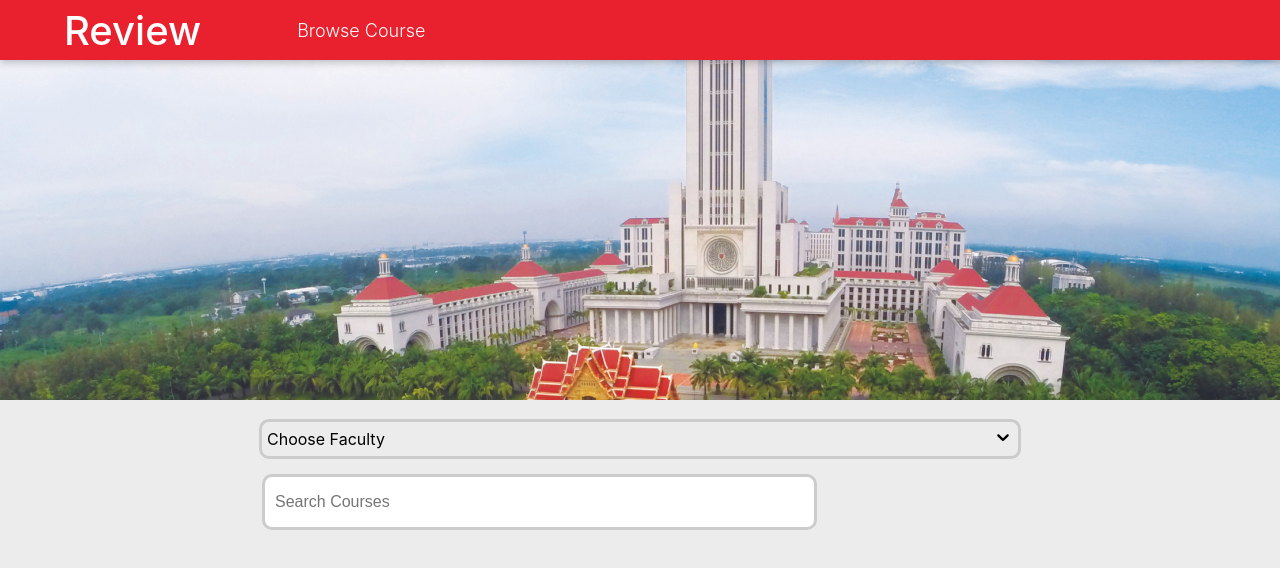
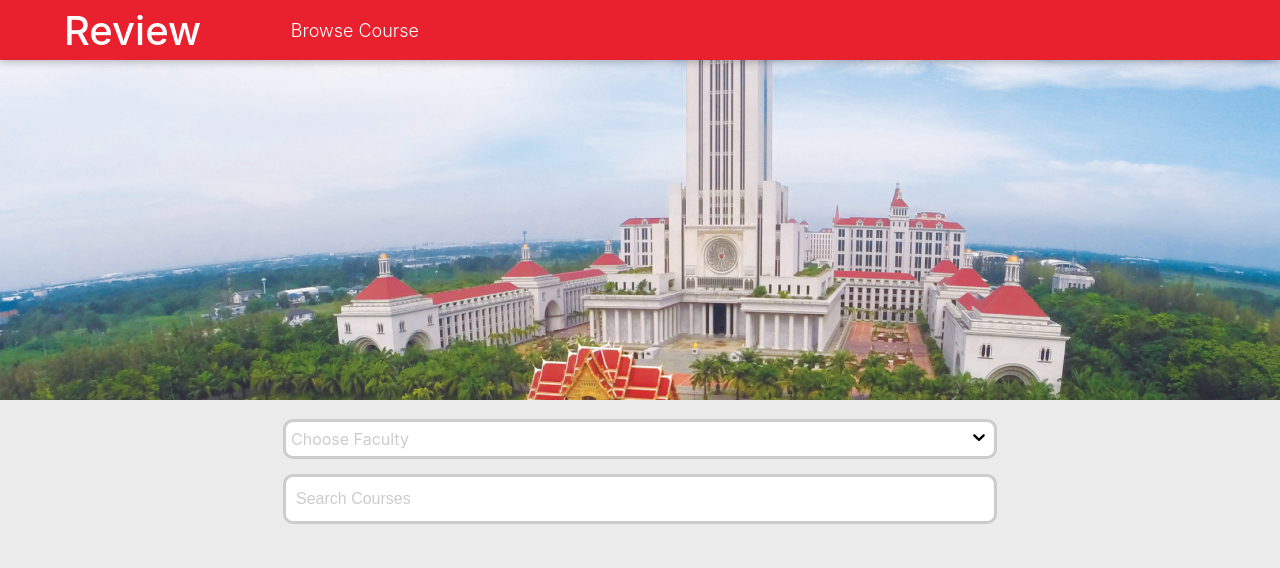
Before and after one commit to Vibolrottanaseng/student-review, a React (Create React App) app: page / in a window 1280 px wide. Shown: the top 568 px of the page. Built offline with nearby package versions, Linux system fonts and the light colour scheme.

Commit message:
changes to search bar & dropwdown menu

```diff
--- a/src/App.css
+++ b/src/App.css
@@ -1,3 +1,7 @@
+* {
+  box-sizing: border-box;
+}
+
 .image-container {
   max-width: 100%;
   margin: auto;
--- a/src/App.js
+++ b/src/App.js
@@ -2,6 +2,7 @@ import React from "react";
 import { Routes, Route } from 'react-router-dom';
 import BrowseCourse from "./BrowseCourse.js";
 import ReviewForm from "./ReviewForm.js";
+
 function App() {
   return (
     <div className="App">
--- a/src/Components/UI/dropdown.css
+++ b/src/Components/UI/dropdown.css
@@ -12,6 +12,7 @@
     justify-content: center;
     border: 3px solid #ccc;
     color: #ccc;
+    background-color: #fff;
     position: relative;
     border-radius: 10px;
 
@@ -35,6 +36,7 @@
     max-height: 150px;
     margin-top:5px;
     background-color: #fff;
+    z-index: 1;
 }
 
 .dropdown-item {
@@ -52,6 +54,6 @@
     color: #fff;
 }
 
-.dropdown-selected-value {
+.dropdown.selected {
     color: black;
 }
--- a/src/Components/UI/dropdown.js
+++ b/src/Components/UI/dropdown.js
@@ -12,7 +12,7 @@ const Icon = props => {
 function Dropdown ({ placeHolder, options }) {
 
   const [showMenu, setShowMenu] = useState(false);
-  const [selectedValue, setSelectedValue ] = useState(null)
+  const [selectedValue, setSelectedValue ] = useState(null);
 
   useEffect(() => {
     const handler = () => setShowMenu(false);
@@ -48,7 +48,7 @@ function Dropdown ({ placeHolder, options }) {
       <div className="container">
       <div className="dropdown-container">
         <div onClick={handlerInputclick} className="dropdown-input">
-          <div className="dropdown-selected-value">{getDisplay()}</div>
+          <div className={`dropdown ${selectedValue ? 'selected' : ''}`}>{getDisplay()}</div>
           <div className="dropdown-tools">
             <div className="dropdown-tool">
               <Icon />
--- a/src/Components/UI/searchBar.css
+++ b/src/Components/UI/searchBar.css
@@ -23,16 +23,25 @@
   }
 
   .search input {
-    width: 70%;
+    width: 100%;
     margin: auto;
     margin-top: 15px;
     background-color: white;
     border: 3px solid #ccc;
+
     border-radius: 10px;
     justify-content: space-between;
     font-size: 16px;
     padding: 10px;
-    height: 30px;
+    height: 50px;
+  }
+
+  .search input::placeholder{
+    color: #ccc;
+  }
+
+  .search input:focus {
+    outline: none;
   }
 
   /* .searchIcon {
@@ -79,10 +88,10 @@
     text-decoration: none;
   }
    */
-  a:hover {
+  /* a:hover {
     background-color: lightgrey;
   }
 
   #clearBtn {
     cursor: pointer;
-  }
+  } */
```
